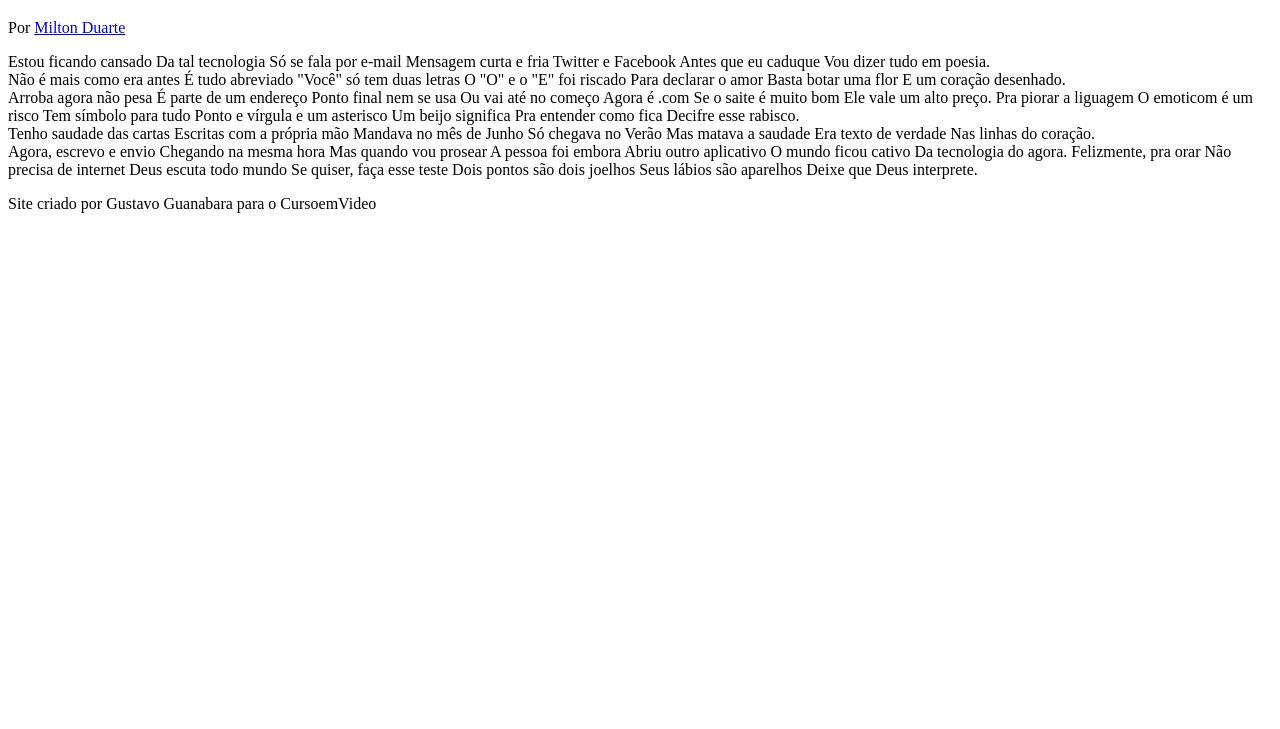
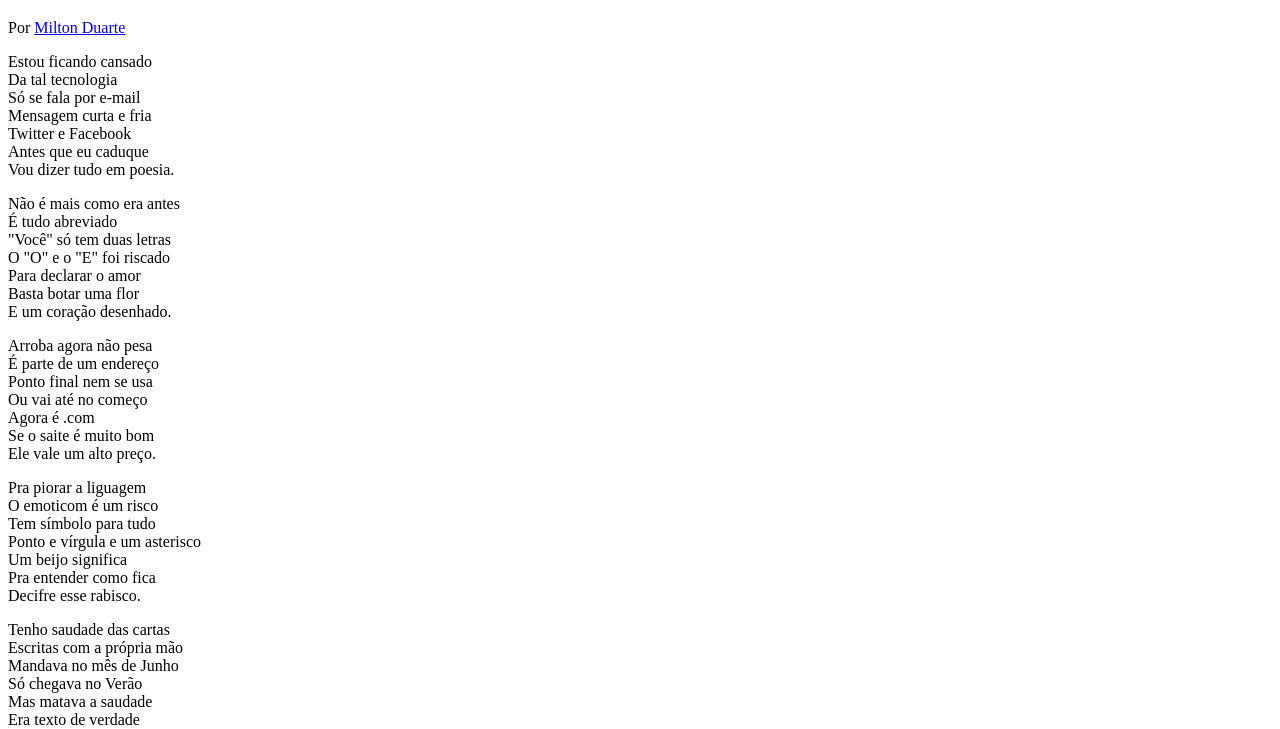
Before and after one commit to GabrielRocha15/html-css, a plain HTML site: page Desafios/d012/index.html in a window 1280 px wide. Shown: the part 61-790 px from the top of the page. Drawn offline with Linux system fonts and the light colour scheme.

Commit message:
Atualizei Desafio 12

```diff
--- /dev/null
+++ b/Desafios/d012/estilo/style.css
@@ -0,0 +1 @@
+@charset "UTF-8";
--- a/Desafios/d012/index.html
+++ b/Desafios/d012/index.html
@@ -4,6 +4,7 @@
     <meta charset="UTF-8">
     <meta name="viewport" content="width=device-width, initial-scale=1.0">
     <title>Cordel moderno</title>
+    <link rel="stylesheet" href="estilo/style.css">
 </head>
 <body>
 
@@ -17,67 +18,81 @@
     </header>
 
     <section>
-        Estou ficando cansado
-        Da tal tecnologia
-        Só se fala por e-mail
-        Mensagem curta e fria
-        Twitter e Facebook
-        Antes que eu caduque
-        Vou dizer tudo em poesia.
+        <p>
+            Estou ficando cansado <br>
+            Da tal tecnologia <br>
+            Só se fala por e-mail <br>
+            Mensagem curta e fria <br>
+            Twitter e Facebook <br>
+            Antes que eu caduque <br>
+            Vou dizer tudo em poesia. <br>
+        </p>
     </section>
 
     <section>
-        Não é mais como era antes
-        É tudo abreviado
-        "Você" só tem duas letras
-        O "O" e o "E" foi riscado
-        Para declarar o amor
-        Basta botar uma flor
-        E um coração desenhado.
+        <p>
+            Não é mais como era antes <br>
+            É tudo abreviado <br>
+            "Você" só tem duas letras <br>
+            O "O" e o "E" foi riscado <br>
+            Para declarar o amor <br>
+            Basta botar uma flor <br>
+            E um coração desenhado. <br>
+        </p>
     </section>
 
     <section>
-        Arroba agora não pesa
-        É parte de um endereço
-        Ponto final nem se usa
-        Ou vai até no começo
-        Agora é .com
-        Se o saite é muito bom
-        Ele vale um alto preço.
-        Pra piorar a liguagem
-        O emoticom é um risco
-        Tem símbolo para tudo
-        Ponto e vírgula e um asterisco
-        Um beijo significa
-        Pra entender como fica
-        Decifre esse rabisco.
+        <p>
+            Arroba agora não pesa <br>
+            É parte de um endereço <br>
+            Ponto final nem se usa <br>
+            Ou vai até no começo <br>
+            Agora é .com <br>
+            Se o saite é muito bom <br>
+            Ele vale um alto preço. <br>
+        </p>
+        <p>
+            Pra piorar a liguagem <br>
+            O emoticom é um risco <br>
+            Tem símbolo para tudo <br>
+            Ponto e vírgula e um asterisco <br>
+            Um beijo significa <br>
+            Pra entender como fica <br>
+            Decifre esse rabisco. <br>
+        </p>
     </section>
 
     <section>
-        Tenho saudade das cartas
-        Escritas com a própria mão
-        Mandava no mês de Junho
-        Só chegava no Verão
-        Mas matava a saudade
-        Era texto de verdade
-        Nas linhas do coração.
+        <p>
+            Tenho saudade das cartas <br>
+            Escritas com a própria mão <br>
+            Mandava no mês de Junho <br>
+            Só chegava no Verão <br>
+            Mas matava a saudade <br>
+            Era texto de verdade <br>
+            Nas linhas do coração. <br>
+        </p>
     </section>
 
     <section>
-        Agora, escrevo e envio
-        Chegando na mesma hora
-        Mas quando vou prosear
-        A pessoa foi embora
-        Abriu outro aplicativo
-        O mundo ficou cativo
-        Da tecnologia do agora.
-        Felizmente, pra orar
-        Não precisa de internet
-        Deus escuta todo mundo
-        Se quiser, faça esse teste
-        Dois pontos são dois joelhos
-        Seus lábios são aparelhos
-        Deixe que Deus interprete.
+        <p>
+            Agora, escrevo e envio <br>
+            Chegando na mesma hora <br>
+            Mas quando vou prosear <br>
+            A pessoa foi embora <br>
+            Abriu outro aplicativo <br>
+            O mundo ficou cativo <br>
+            Da tecnologia do agora. <br>
+        </p>
+        <p>
+            Felizmente, pra orar <br>
+            Não precisa de internet <br>
+            Deus escuta todo mundo <br>
+            Se quiser, faça esse teste <br>
+            Dois pontos são dois joelhos <br>
+            Seus lábios são aparelhos <br>
+            Deixe que Deus interprete. <br>
+        </p>
     </section>
 
     <footer>
```
